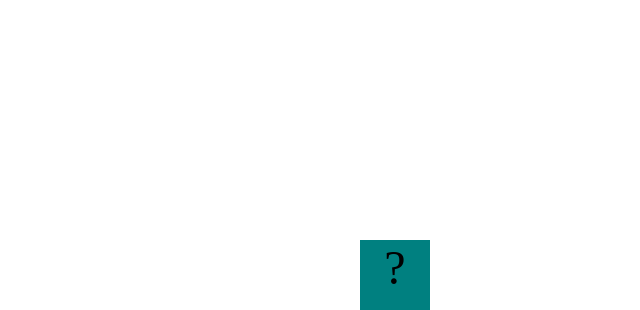
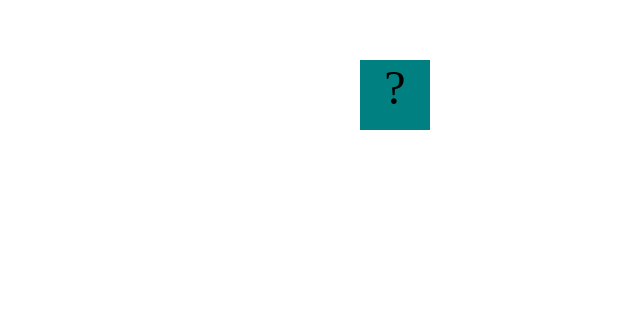
Before and after one commit to Jakeqn/Jakeqn.github.io, a plain HTML site: page projects/bouncing-box/index.html in a window 1280 px wide. Shown: the part 760-1070 px from the top of the page, without its empty margins (640-1280 px from the left). After the commit the page ends 890 px from the top, so only its background shows below. Drawn offline with Linux system fonts and the light colour scheme.

Commit message:
add bouncing box

```diff
--- a/projects/bouncing-box/index.html
+++ b/projects/bouncing-box/index.html
@@ -68,7 +68,7 @@
 			var boardWidth = 1750
 			var positionY = 0
 			var speedY = 10
-			var boardHeight = jQuery(window).height(1000);
+			var boardHeight = 900
 			/*
 			This Function will be called 20 times/second. Each time it is called,
 			it should move the Box to a new location. If the box drifts off the screen
```
